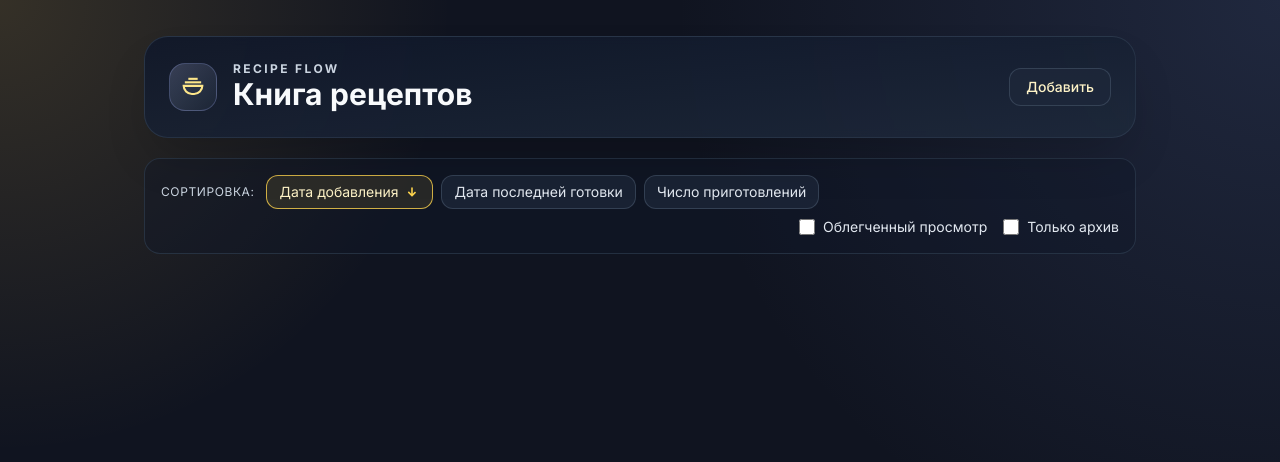
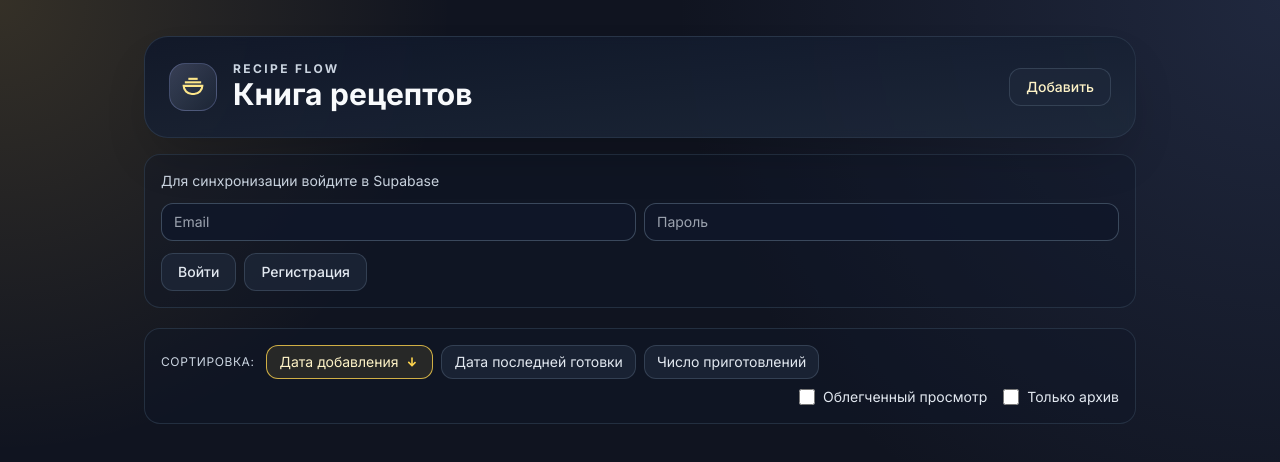
Before and after one commit to Perkin/recepies, a React (Vite) app: page / in a window 1280 px wide. Shown: the top 462 px of the page. Built offline with nearby package versions, Linux system fonts and the light colour scheme.

Commit message:
Add Supabase auth UI and toast-based sync error handling

```diff
--- a/src/App.jsx
+++ b/src/App.jsx
@@ -1,5 +1,7 @@
 import { useCallback, useEffect, useMemo, useRef, useState } from 'react'
+import { ToastViewport } from './components/common/ToastViewport'
 import { AppHeader } from './components/recipe/AppHeader'
+import { AuthPanel } from './components/recipe/AuthPanel'
 import { RecipeFormSection } from './components/recipe/RecipeFormSection'
 import { RecipeList } from './components/recipe/RecipeList'
 import { RecipePagination } from './components/recipe/RecipePagination'
@@ -8,12 +10,13 @@ import { emptyRecipeForm, RECIPES_PER_PAGE } from './constants/recipes'
 import { recipeRepository } from './repositories/recipeRepository'
 import { recipeSorters } from './utils/recipeSorters.js'
 import { getInitialPageFromUrl, setPageInUrl } from './utils/pagination'
-import { syncRecipes } from './utils/supabase'
+import { getCurrentUser, signIn, signOut, signUp, syncRecipes } from './utils/supabase'
 
 export default function App() {
   const recipeListRef = useRef(null)
   const syncTimeoutRef = useRef(null)
   const isSyncInProgressRef = useRef(false)
+  const hasShownSignedOutToastRef = useRef(false)
 
   const [recipes, setRecipes] = useState(() => recipeRepository.getRecipes())
   const [currentPage, setCurrentPage] = useState(getInitialPageFromUrl)
@@ -26,6 +29,24 @@ export default function App() {
   const [isFormVisible, setIsFormVisible] = useState(false)
   const [shouldScrollToRecipes, setShouldScrollToRecipes] = useState(false)
   const [returnScrollRecipeId, setReturnScrollRecipeId] = useState(null)
+  const [toasts, setToasts] = useState([])
+  const [isAuthBusy, setIsAuthBusy] = useState(false)
+  const [currentUserEmail, setCurrentUserEmail] = useState(null)
+
+
+  const addToast = useCallback((message, type = 'info') => {
+    const id = crypto.randomUUID()
+
+    setToasts((prev) => [...prev, { id, message, type }])
+
+    window.setTimeout(() => {
+      setToasts((prev) => prev.filter((toast) => toast.id !== id))
+    }, 4500)
+  }, [])
+
+  const dismissToast = useCallback((id) => {
+    setToasts((prev) => prev.filter((toast) => toast.id !== id))
+  }, [])
 
   const runSync = useCallback(async () => {
     if (isSyncInProgressRef.current) {
@@ -39,15 +60,35 @@ export default function App() {
       const lastSyncTimestamp = recipeRepository.getLastSyncTimestamp()
       const syncResult = await syncRecipes(localRecipes, lastSyncTimestamp)
 
+      if (syncResult.authStatus === 'signed_out') {
+        setCurrentUserEmail(null)
+
+        if (!hasShownSignedOutToastRef.current) {
+          addToast('Supabase sync: выполнен офлайн-режим, войдите для синхронизации', 'info')
+          hasShownSignedOutToastRef.current = true
+        }
+
+        return
+      }
+
+      hasShownSignedOutToastRef.current = false
+
       recipeRepository.saveRecipes(syncResult.recipes)
       recipeRepository.saveLastSyncTimestamp(syncResult.lastSyncTimestamp)
       setRecipes(syncResult.recipes)
+
+      if (syncResult.stats.pushedCount || syncResult.stats.pulledCount) {
+        addToast(
+          `Supabase: отправлено ${syncResult.stats.pushedCount}, получено ${syncResult.stats.pulledCount}`,
+          'success',
+        )
+      }
     } catch (error) {
-      console.error('Sync failed', error)
+      addToast(`Supabase sync: ${error.message ?? 'Неизвестная ошибка'}`, 'error')
     } finally {
       isSyncInProgressRef.current = false
     }
-  }, [])
+  }, [addToast])
 
   useEffect(() => {
     recipeRepository.saveRecipes(recipes)
@@ -84,6 +125,19 @@ export default function App() {
       window.removeEventListener('online', handleOnline)
     }
   }, [runSync])
+
+  useEffect(() => {
+    const initUser = async () => {
+      try {
+        const user = await getCurrentUser()
+        setCurrentUserEmail(user?.email ?? null)
+      } catch (error) {
+        addToast(`Supabase auth: ${error.message ?? 'Неизвестная ошибка'}`, 'error')
+      }
+    }
+
+    initUser()
+  }, [addToast])
 
   useEffect(() => {
     const syncPageFromUrl = () => {
@@ -165,6 +219,49 @@ export default function App() {
 
     setReturnScrollRecipeId(null)
   }, [returnScrollRecipeId, paginatedRecipes])
+
+  const handleSignIn = async (email, password) => {
+    setIsAuthBusy(true)
+
+    try {
+      const data = await signIn(email, password)
+      const sessionUser = data.user ?? data.session?.user ?? null
+      setCurrentUserEmail(sessionUser?.email ?? email)
+      addToast('Supabase auth: вход выполнен', 'success')
+      await runSync()
+    } catch (error) {
+      addToast(`Supabase auth: ${error.message ?? 'Не удалось войти'}`, 'error')
+    } finally {
+      setIsAuthBusy(false)
+    }
+  }
+
+  const handleSignUp = async (email, password) => {
+    setIsAuthBusy(true)
+
+    try {
+      await signUp(email, password)
+      addToast('Supabase auth: регистрация выполнена. Подтвердите email, если включено подтверждение.', 'success')
+    } catch (error) {
+      addToast(`Supabase auth: ${error.message ?? 'Не удалось зарегистрироваться'}`, 'error')
+    } finally {
+      setIsAuthBusy(false)
+    }
+  }
+
+  const handleSignOut = async () => {
+    setIsAuthBusy(true)
+
+    try {
+      await signOut()
+      setCurrentUserEmail(null)
+      addToast('Supabase auth: выход выполнен', 'success')
+    } catch (error) {
+      addToast(`Supabase auth: ${error.message ?? 'Не удалось выйти'}`, 'error')
+    } finally {
+      setIsAuthBusy(false)
+    }
+  }
 
   const openCreateForm = () => {
     setEditingId(null)
@@ -311,7 +408,16 @@ export default function App() {
 
   return (
     <div className="mx-auto max-w-5xl px-3 pb-14 pt-5 text-slate-100 sm:px-4 sm:pt-9">
+      <ToastViewport toasts={toasts} onDismiss={dismissToast} />
+
       <AppHeader onAddRecipe={openCreateForm} isFormVisible={isFormVisible} />
+      <AuthPanel
+        userEmail={currentUserEmail}
+        isBusy={isAuthBusy}
+        onSignIn={handleSignIn}
+        onSignUp={handleSignUp}
+        onSignOut={handleSignOut}
+      />
 
       {isFormVisible ? (
         <RecipeFormSection
--- /dev/null
+++ b/src/components/common/ToastViewport.jsx
@@ -0,0 +1,38 @@
+export function ToastViewport({ toasts, onDismiss }) {
+  if (toasts.length === 0) {
+    return null
+  }
+
+  return (
+    <div className="pointer-events-none fixed right-3 top-3 z-50 flex w-[min(92vw,360px)] flex-col gap-2">
+      {toasts.map((toast) => (
+        <article
+          key={toast.id}
+          className={`pointer-events-auto rounded-xl border px-3 py-2 text-sm shadow-xl shadow-black/30 ${getToastStyles(
+            toast.type,
+          )}`}
+          role="status"
+          aria-live="polite"
+        >
+          <div className="flex items-start justify-between gap-3">
+            <p className="leading-snug">{toast.message}</p>
+            <button
+              type="button"
+              onClick={() => onDismiss(toast.id)}
+              className="rounded-md px-1 text-xs text-slate-300 transition hover:bg-slate-800/60"
+              aria-label="Закрыть уведомление"
+            >
+              ✕
+            </button>
+          </div>
+        </article>
+      ))}
+    </div>
+  )
+}
+
+function getToastStyles(type) {
+  if (type === 'error') return 'border-rose-400/40 bg-rose-900/60 text-rose-100'
+  if (type === 'success') return 'border-emerald-400/40 bg-emerald-900/60 text-emerald-100'
+  return 'border-slate-500/50 bg-slate-900/85 text-slate-100'
+}
--- /dev/null
+++ b/src/components/recipe/AuthPanel.jsx
@@ -0,0 +1,62 @@
+import { useState } from 'react'
+
+export function AuthPanel({ userEmail, onSignIn, onSignUp, onSignOut, isBusy }) {
+  const [email, setEmail] = useState('')
+  const [password, setPassword] = useState('')
+
+  const handleSubmit = async (event, action) => {
+    event.preventDefault()
+    await action(email.trim(), password)
+  }
+
+  if (userEmail) {
+    return (
+      <div className="mt-4 rounded-2xl border border-emerald-400/30 bg-emerald-950/30 p-4">
+        <p className="text-sm text-emerald-100">Выполнен вход: {userEmail}</p>
+        <button
+          type="button"
+          className="btn-secondary mt-3"
+          onClick={onSignOut}
+          disabled={isBusy}
+        >
+          Выйти
+        </button>
+      </div>
+    )
+  }
+
+  return (
+    <form className="mt-4 rounded-2xl border border-slate-700/60 bg-slate-900/40 p-4" onSubmit={(event) => handleSubmit(event, onSignIn)}>
+      <p className="mb-3 text-sm text-slate-300">Для синхронизации войдите в Supabase</p>
+      <div className="grid gap-2 sm:grid-cols-2">
+        <input
+          type="email"
+          value={email}
+          onChange={(event) => setEmail(event.target.value)}
+          className="input-base"
+          placeholder="Email"
+          autoComplete="email"
+          required
+        />
+        <input
+          type="password"
+          value={password}
+          onChange={(event) => setPassword(event.target.value)}
+          className="input-base"
+          placeholder="Пароль"
+          autoComplete="current-password"
+          minLength={6}
+          required
+        />
+      </div>
+      <div className="mt-3 flex flex-wrap gap-2">
+        <button type="submit" className="btn-secondary" disabled={isBusy}>
+          Войти
+        </button>
+        <button type="button" className="btn-secondary" onClick={(event) => handleSubmit(event, onSignUp)} disabled={isBusy}>
+          Регистрация
+        </button>
+      </div>
+    </form>
+  )
+}
--- a/src/utils/supabase.js
+++ b/src/utils/supabase.js
@@ -34,8 +34,21 @@ export async function getCurrentUser() {
     error,
   } = await supabase.auth.getUser()
 
+  if (error) {
+    if (error.name === 'AuthSessionMissingError') {
+      return null
+    }
+
+    throw error
+  }
+
+  return user
+}
+
+export async function signOut() {
+  const { error } = await supabase.auth.signOut()
+
   if (error) throw error
-  return user
 }
 
 function toDbRecipe(recipe, userId) {
@@ -105,10 +118,16 @@ function mergeRecipes(localRecipes, remoteRecipes) {
 
 export async function fetchUpdates(lastSyncTimestamp) {
   const since = normalizeTimestamp(lastSyncTimestamp)
+  const user = await getCurrentUser()
+
+  if (!user) {
+    return []
+  }
 
   const { data, error } = await supabase
     .from(RECIPES_TABLE)
     .select('*')
+    .eq('user_id', user.id)
     .gt('updated_at', since)
     .order('updated_at', { ascending: true })
 
@@ -158,7 +177,21 @@ export async function syncRecipes(localRecipes, lastSyncTimestamp) {
     updatedAt: recipe.updatedAt ?? recipe.createdAt ?? new Date().toISOString(),
   }))
 
+  const currentUser = await getCurrentUser()
   const initialTimestamp = normalizeTimestamp(lastSyncTimestamp)
+
+  if (!currentUser) {
+    return {
+      recipes: normalizedLocalRecipes,
+      lastSyncTimestamp: initialTimestamp,
+      stats: {
+        pushedCount: 0,
+        pulledCount: 0,
+      },
+      authStatus: 'signed_out',
+    }
+  }
+
   const { pushedCount, pushedRecipes } = await pushPendingChanges(normalizedLocalRecipes, initialTimestamp)
   const updates = await fetchUpdates(initialTimestamp)
 
@@ -174,5 +207,6 @@ export async function syncRecipes(localRecipes, lastSyncTimestamp) {
       pushedCount,
       pulledCount: updates.length,
     },
+    authStatus: 'signed_in',
   }
 }
```
